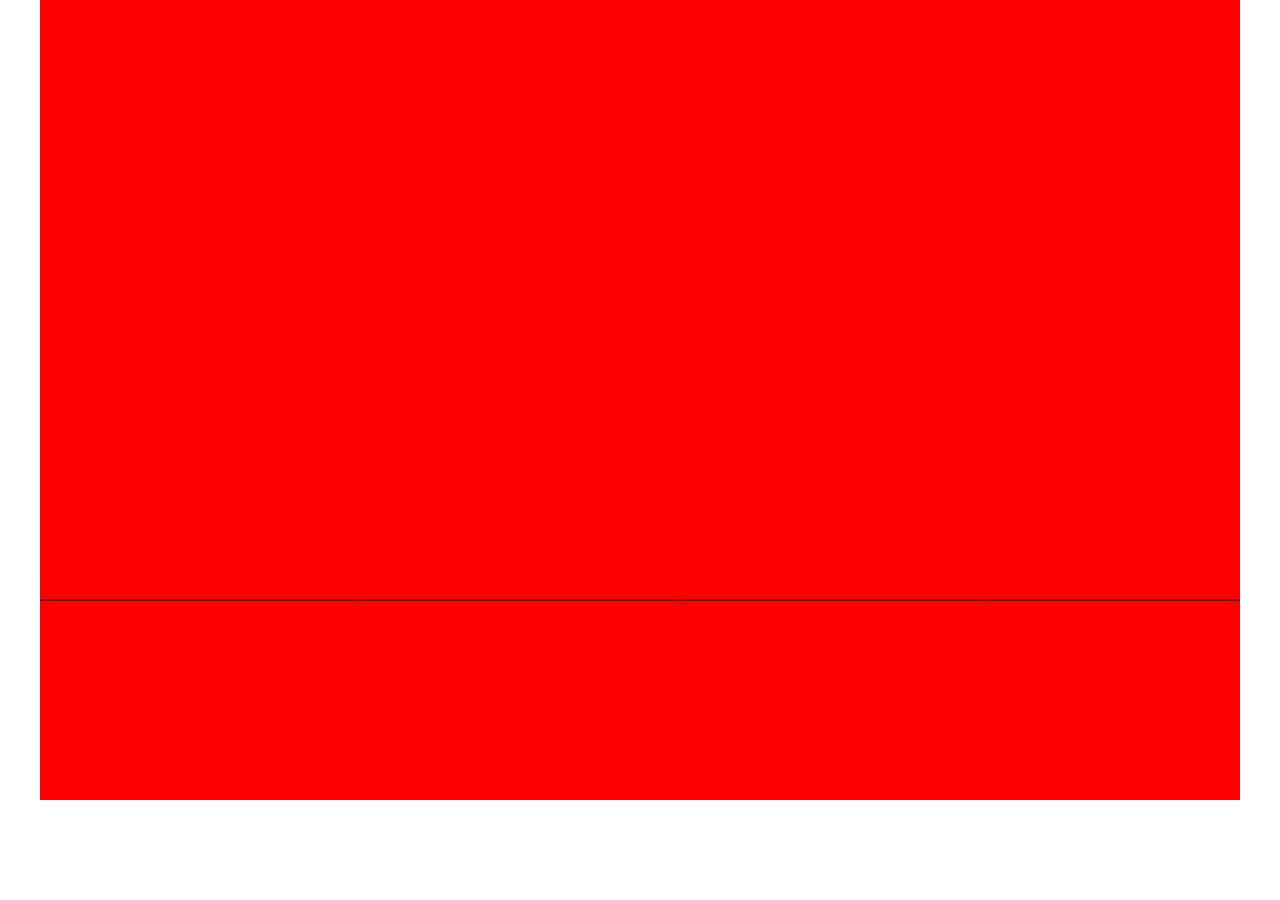
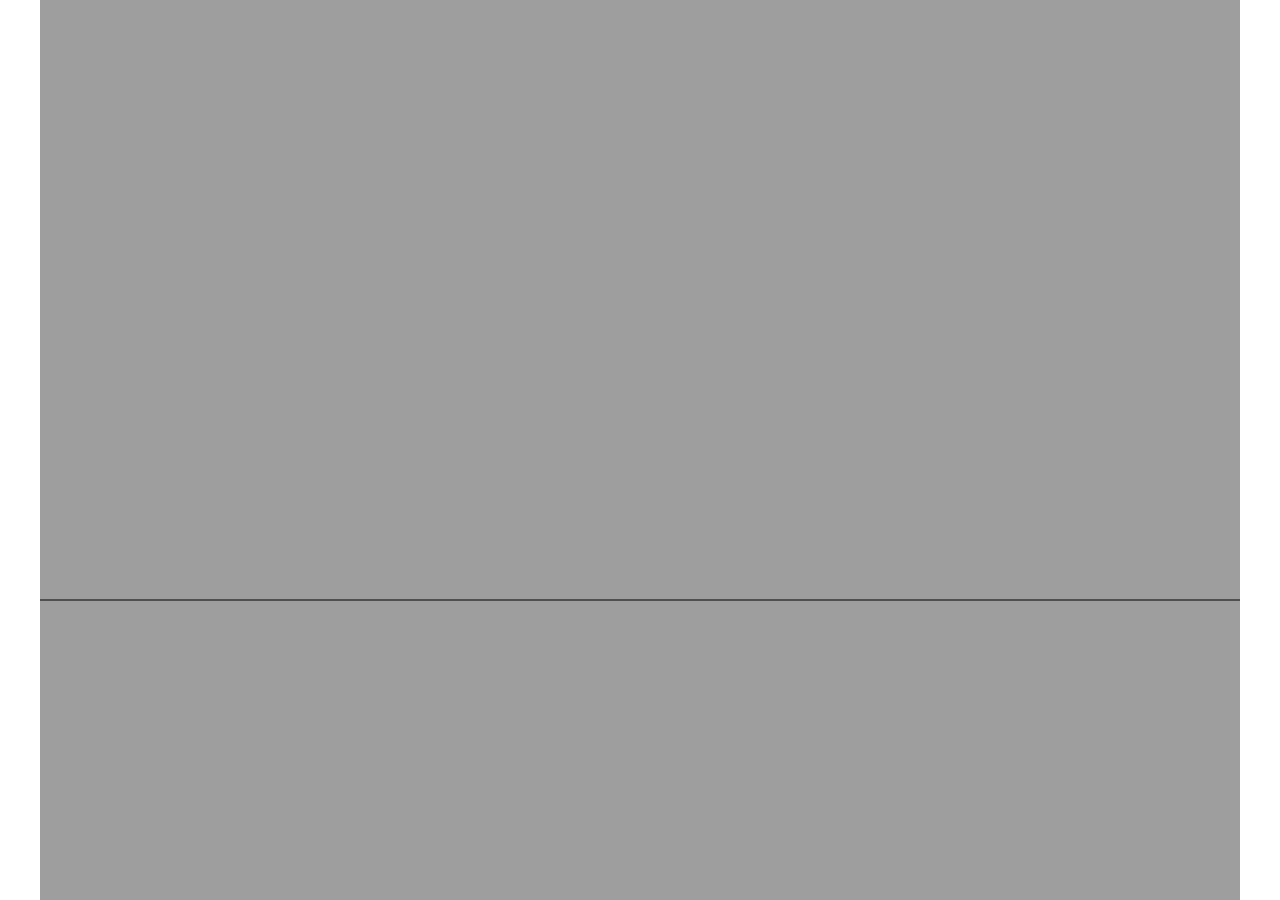
Before and after one commit to zalexou/re-pel, a website: page index.html in a window 1280 px wide. Drawn offline with nearby package versions, Linux system fonts and the light colour scheme.

Commit message:
texture test

```diff
--- a/engine/engine.js
+++ b/engine/engine.js
@@ -19,6 +19,9 @@ class RepelEngine {
         this.height = parseInt(configuration.height || this.DOMRootElement.innerHeight());
         this.width = parseInt(configuration.width || this.DOMRootElement.innerWidth());
         this.controller = new RepelController(this);
+        this.resourceLibrary = new ResourceLibrary();
+        //TODO a modifier
+        window.resourceLibrary = this.resourceLibrary;
     }
 
     getController() {
--- a/engine/objects/quadrilateral.js
+++ b/engine/objects/quadrilateral.js
@@ -6,14 +6,20 @@ class Quadrilateral extends Object {
         super(config);
         this.height = config.height;
         this.width = config.width;
-        this.renderFn = ObjectRenderer.renderQuad;
+        this.textureUrl = config.textureUrl || null;
+        if (this.textureUrl) {
+            this.renderFn = ObjectRenderer.renderTexture;
+        } else {
+            this.renderFn = ObjectRenderer.renderQuad;
+        }
     }
 
     doRender(canvas) {
         this.renderFn(this.x, this.y, this.height, this.width, {
             ctx: canvas.getContext(),
             shape: 'fill',
-            color: 'red'
+            color: 'red',
+            textureUrl: this.textureUrl ||null
         })
     }
 }
--- a/engine/rendering/objectRenderer.js
+++ b/engine/rendering/objectRenderer.js
@@ -21,6 +21,25 @@ class ObjectRenderer {
             options.ctx.fillStyle = options.color;
             options.ctx.fillRect(x, y, width, height);
             options.ctx.fill();
+        }
+    }
+
+    static renderTexture(x, y, height, width, options) {
+
+        var drawImage = function(image) {
+            options.ctx.drawImage(image, x, y, width, height);
+        };
+
+        var img = window.resourceLibrary.getImage();
+        if (img) {
+            drawImage(img);
+        } else {
+            let img = new Image();
+            img.addEventListener('load', function() {
+                drawImage(img);
+                window.resourceLibrary.setImage(img);
+            });
+            img.src = './engine/resources/' + options.textureUrl;
         }
     }
 
--- /dev/null
+++ b/engine/rendering/resourceLibrary.js
@@ -0,0 +1,16 @@
+/**
+ * Created by alex on 22/10/2017.
+ */
+class ResourceLibrary {
+    constructor() {
+        this.image;
+    }
+
+    getImage() {
+        return this.image;
+    }
+
+    setImage(img) {
+        this.image = img;
+    }
+}
--- a/engine/scene/scene.js
+++ b/engine/scene/scene.js
@@ -2,15 +2,15 @@
  * Created by alex on 26/08/2017.
  */
 let testSceneData = {
-    height: 800,
-    width: 1500,
+    height: 900,
+    width: 1200,
     background: {
         type: 'color',
         resource: '#CCC'
     },
     layout: {
         ground: [{
-            x: 0, y: 600, endX: 1500, endY: 600
+            x: 0, y: 600, endX: 1200, endY: 600
         }],
         exits: [],
         ladders: []
@@ -30,7 +30,8 @@ class Scene {
             x: 0,
             y: 0,
             height: this.data.height,
-            width: this.data.width
+            width: this.data.width,
+            textureUrl: "rock_0.jpg"
         }, (rplBackground) => {
             this.data.background.rplObject = rplBackground;
         });
--- a/index.html
+++ b/index.html
@@ -29,6 +29,7 @@
     <script src="./engine/movement.js"></script>
     <script src="./engine/scene/scene.js"></script>
     <script src="./engine/daemon/daemon.js"></script>
+    <script src="./engine/rendering/resourceLibrary.js"></script>
 
     <script src="./mptest/main.js"></script>
 
--- a/mptest/main.js
+++ b/mptest/main.js
@@ -2,7 +2,9 @@
  * Created by alex on 26/08/2017.
  */
 let engine = new RepelEngine({
-    DOMElement: $('#container')
+    DOMElement: $('#container'),
+    height: 900,
+    width: 1200
 });
 engine.init();
 window.controller = engine.getController();
```
Also changed, not shown: 1 other file.
